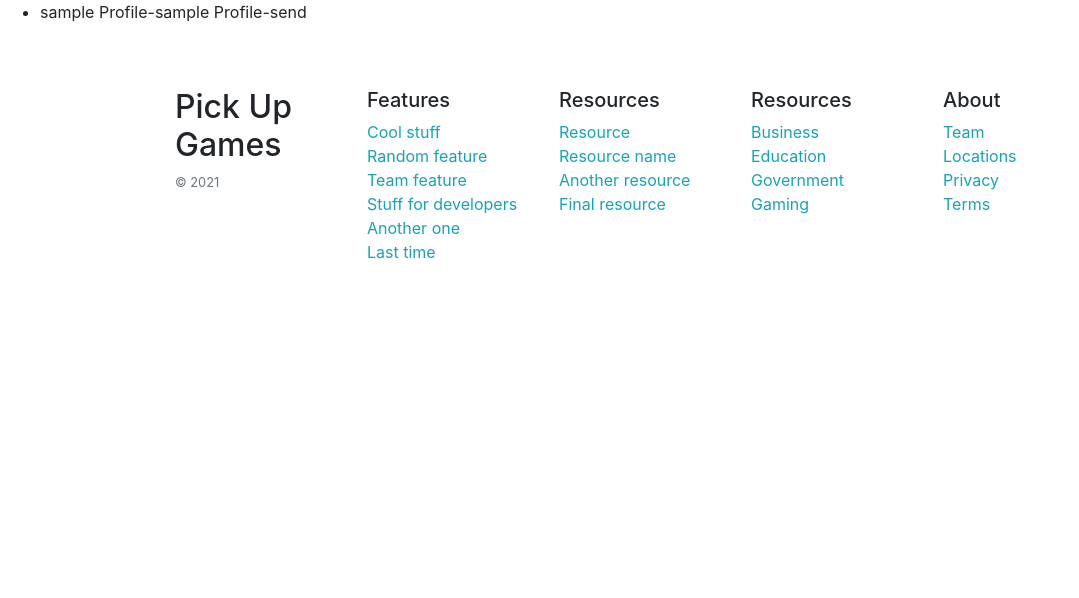
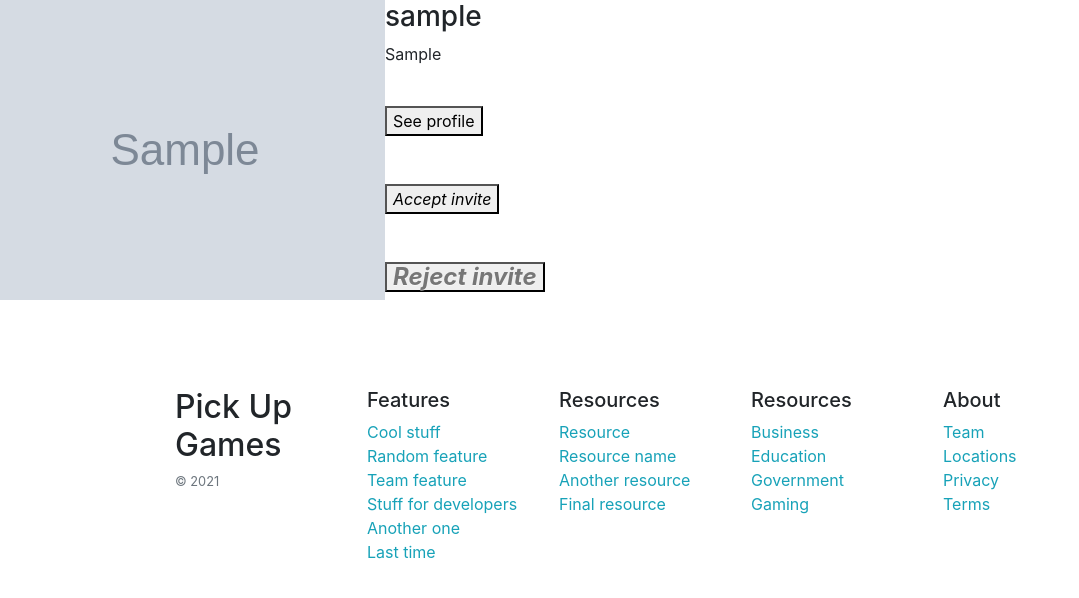
Before and after one commit to Pick-Up-Game-Team/pick-up-games, a Django app: page /profile/my-invites/ in a window 1280 px wide. Shown: the part 69-667 px from the top of that part, without its empty margins (0-1079 px from the left). Run offline with Django 3.2, Linux system fonts and the light colour scheme; the first user in the database is signed in; tables that the repository leaves empty hold one stand-in row (Sample ...); the page is wider than the window, and the part outside it is not shown; some libraries are stand-ins or nearby versions.

Commit message:
Added the ability to accept friend requests. Because I forgot to do that somehow lol.

```diff
--- a/pick_up_games/urls.py
+++ b/pick_up_games/urls.py
@@ -34,6 +34,8 @@ urlpatterns = [
     path('profile/to-invite', user_views.invite_profiles_list_view, name='invite-profiles-view'),
     path('profile/send-invite', user_views.send_invitation, name='send-invite'),
     path('profile/remove-friend', user_views.remove_from_friends, name='remove-friend'),
+    path('my-invites-view/accept/', user_views.accept_invitation, name='accept-invite'),
+    path('my-invites-view/reject/', user_views.reject_invitation, name='reject-invite'),
 ]
 if settings.DEBUG:
     urlpatterns += static(settings.MEDIA_URL,
--- a/users/templates/users/my_invites.html
+++ b/users/templates/users/my_invites.html
@@ -6,10 +6,49 @@ My Invites
 {% endblock title %}
 
 {% block content %}
-<ul>
-    {% for item in qs %}
-        <li>{{item}}</li>
-    {% endfor %}
-</ul>
+    {% if is_empty %}
+        <h1>No invitations here..</h1>
+    {% endif %}
+
+        {% for obj in qs %}
+            <div class="ui segment">
+                <div class="ui grid">
+                    <div class="row">
+                        <div class="three wide column">
+                            <img class="ui small circular image" src="{{obj.image.url}}">
+                        </div>
+                        <div class="thirteen wide column">
+                            <h3>{{obj.user}}</h3>
+                            <p>{{obj.sports}}</p>
+                            <br>
+                            <a href="">
+                                <button class="ui primary button w-big mb-5">
+                                    See profile
+                                </button>
+                            </a>
+                            <form action="{% url 'accept-invite' %}" method="POST">
+                                {% csrf_token %}
+                                <input type="hidden" name="profile_pk" value={{obj.pk}}>
+                                <button type="submit" class="ui positive basic button mb-5">
+                                    <i class="check icon>">
+                                        Accept invite
+                                    </i>
+                                </button>
+                            </form>
+                            <form action="{% url 'reject-invite' %}" method="POST">
+                                {% csrf_token %}
+                                <input type="hidden" name="profile_pk" value={{obj.pk}}>
+                                <button type="submit" class="ui negative basic button mb-5">
+                                    <i class="close icon>">
+                                        Reject invite
+                                    </i>
+                                </button>
+                            </form>
+                        </div>
+                    </div>
+                </div>
+            </div>
+        {% endfor %}
+
 
 {% endblock content %}
--- a/users/templates/users/profile_list.html
+++ b/users/templates/users/profile_list.html
@@ -21,7 +21,7 @@
                         <h3>{{obj.user}}</h3>
                         <p>{{obj.sports}}</p>
                         <button class="ui primary button">See profile</button>
-
+                        <br>
 
                         <!-- Adding Friend -->
                         {% if obj.user not in rel_receiver and obj.user not in rel_sender %}
--- a/users/views.py
+++ b/users/views.py
@@ -1,4 +1,4 @@
-from django.shortcuts import render, redirect
+from django.shortcuts import render, redirect, get_object_or_404
 from django.contrib import messages
 from django.contrib.auth.decorators import login_required
 from .forms import UserRegisterForm, UserUpdateForm, ProfileUpdateForm
@@ -10,6 +10,7 @@ from django.db.models import Q
 from django.contrib.auth.models import User
 from .models import Report
 from .forms import UserRegisterForm, UserUpdateForm, ProfileUpdateForm, UserReportForm
+
 
 def register(request):
     # This one will create the actual user creation form
@@ -66,6 +67,7 @@ def profile(request):
 
     return render(request, 'users/profile.html', context)
 
+
 @login_required
 def report_user(request):
     """
@@ -82,7 +84,7 @@ def report_user(request):
     # If there is no user that matches the passed username,
     # output error and redirect to home page
     if not User.objects.filter(username=target_user).exists():
-        messages.error(request,f'Report error: User not found.')
+        messages.error(request, f'Report error: User not found.')
         return redirect('home-page')
 
     # Handle submissions
@@ -95,7 +97,7 @@ def report_user(request):
         # Validate form data and save, confirmation message and redirect
         if form.is_valid():
             form.save()
-            messages.success(request,f'Thank you for submitting a user report.')
+            messages.success(request, f'Thank you for submitting a user report.')
             return redirect('home-page')
     # GET request, display form page
     else:
@@ -109,12 +111,42 @@ def report_user(request):
 
     return render(request, 'users/report.html', context)
 
+
 def invites_received_view(request):
     aprofile = Profile.objects.get(user=request.user)
     qs = Relationship.objects.invitations_received(aprofile)
+    results = list(map(lambda x: x.sender, qs))
+    is_empty = False
+    if len(results) == 0:
+        is_empty = True
 
-    context = {'qs': qs}
+    context = {
+        'qs': results,
+        'is_empty': is_empty,
+    }
     return render(request, 'users/my_invites.html', context)
+
+
+def accept_invitation(request):
+    if request.method == "POST":
+        pk = request.POST.get('profile_pk')
+        sender = Profile.objects.get(pk=pk)
+        receiver = Profile.objects.get(user=request.user)
+        rel = get_object_or_404(Relationship, sender=sender, receiver=receiver)
+        if rel.status == 'send':
+            rel.status = 'accepted'
+            rel.save()
+    return redirect('my-invites-view')
+
+
+def reject_invitation(request):
+    if request.method == "POST":
+        pk = request.POST.get('profile_pk')
+        sender = Profile.objects.get(pk=pk)
+        receiver = Profile.objects.get(user=request.user)
+        rel = get_object_or_404(Relationship, sender=sender, receiver=receiver)
+        rel.delete()
+    return redirect('my-invites-view')
 
 
 def invite_profiles_list_view(request):
@@ -197,7 +229,7 @@ def remove_from_friends(request):
         # Don't know who the remover is -> more complicated lookup
 
         rel = Relationship.objects.get(
-            (Q(sender=sender) & Q(receiver=receiver))    # Case 1: We invited someone, they accepted, now we remove them
+            (Q(sender=sender) & Q(receiver=receiver))  # Case 1: We invited someone, they accepted, now we remove them
             | (Q(sender=receiver) & Q(receiver=sender))  # Case 2: Someone invited us, we accepted, now we remove them
         )
         rel.delete()
```
